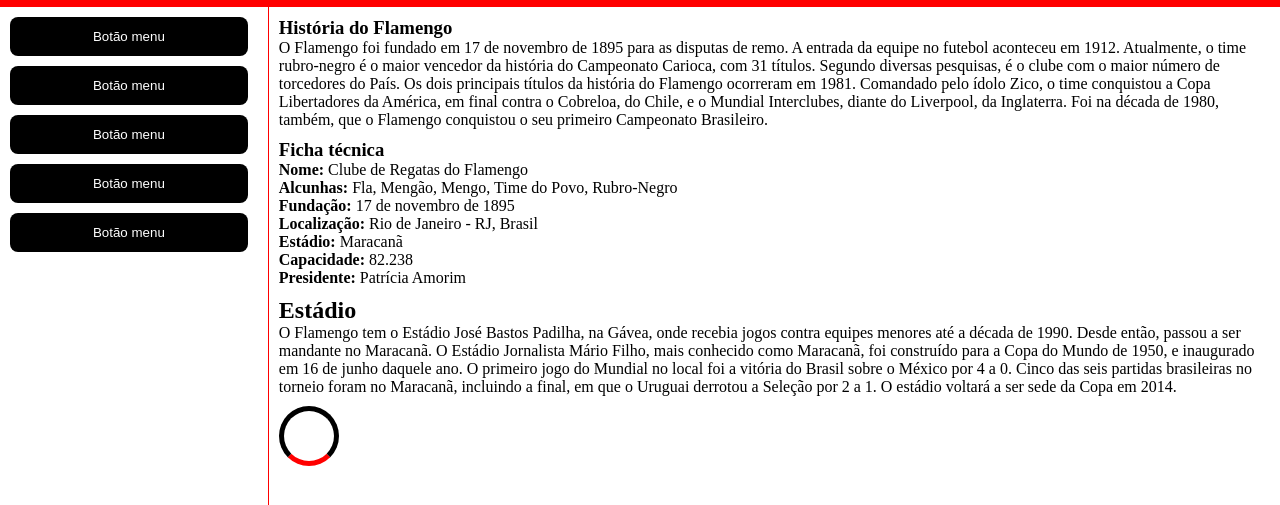
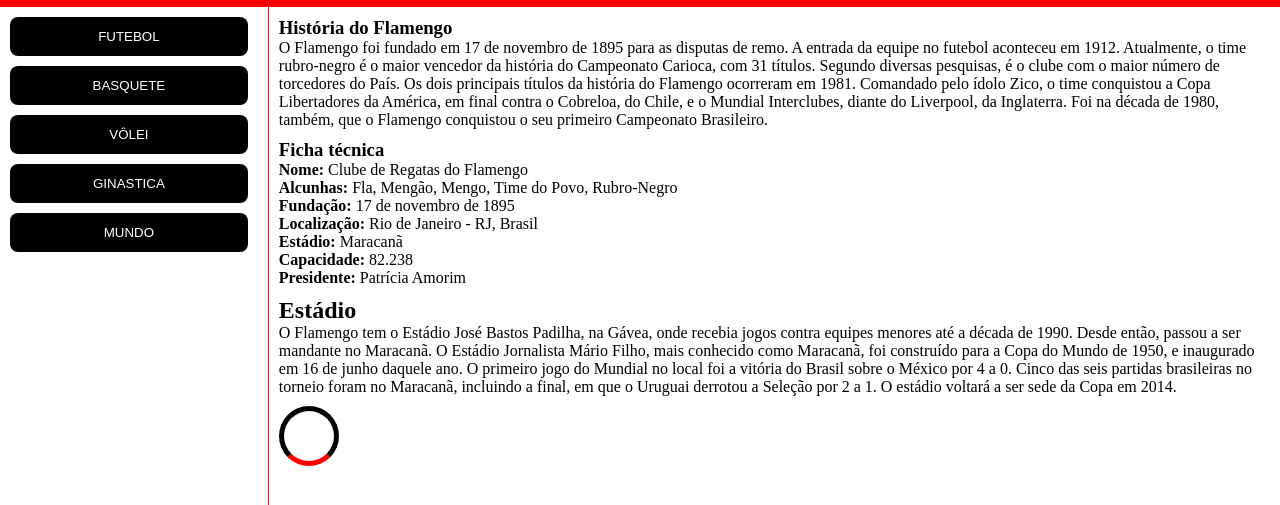
Before and after one commit to EllitonDias/EllitonDias.github.io, a plain HTML site: page prova/index.html in a window 1280 px wide. Shown: the part 79-584 px from the top of the page. Drawn offline with Linux system fonts and the light colour scheme.

Commit message:
update name button

```diff
--- a/prova/index.html
+++ b/prova/index.html
@@ -40,11 +40,11 @@
   <main>
 
     <aside class="sidebar-menu">
-      <button class="btn">Botão menu</button>
-      <button class="btn">Botão menu</button>
-      <button class="btn">Botão menu</button>
-      <button class="btn">Botão menu</button>
-      <button class="btn">Botão menu</button>
+      <button class="btn">FUTEBOL</button>
+      <button class="btn">BASQUETE</button>
+      <button class="btn">VÔLEI</button>
+      <button class="btn">GINASTICA</button>
+      <button class="btn">MUNDO</button>
     </aside>
 
     <div class="content">
```
